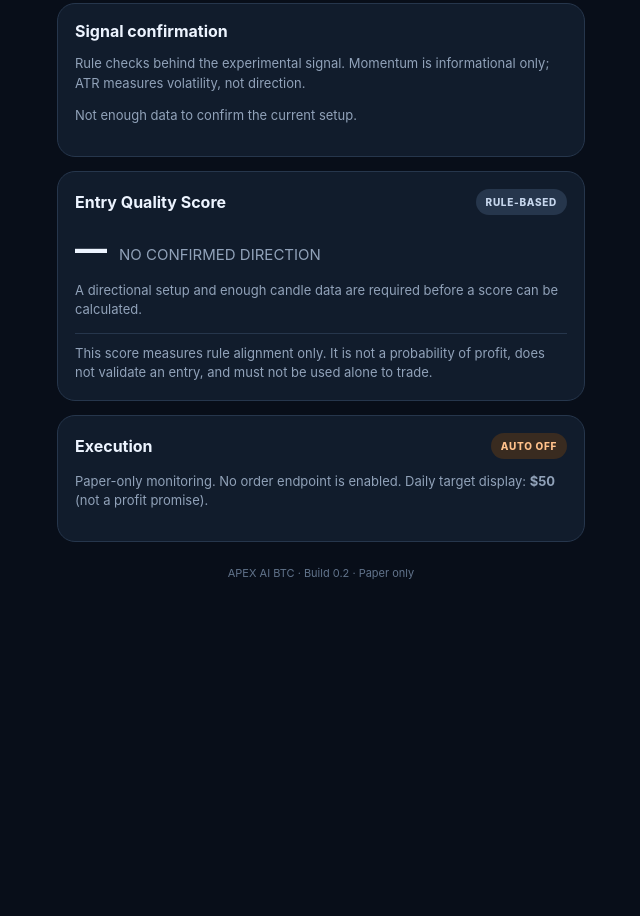
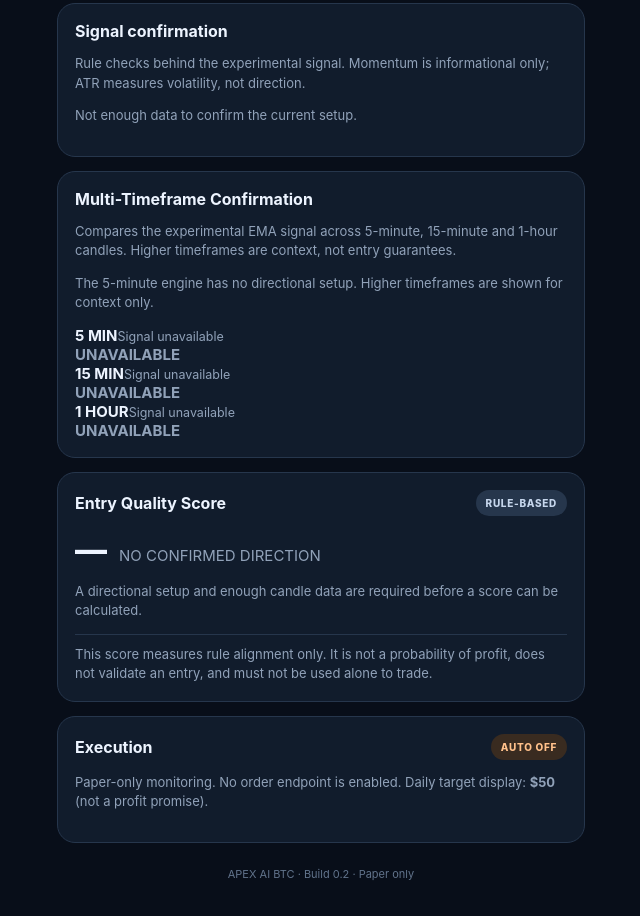
Before and after one commit to maxmek2/-APEX-AI-BTC-PWA, a plain HTML site: page frontend/index.html in a window 1280 px wide. Shown: the part 757-1673 px from the top of the page, without its empty margins (319-959 px from the left). Before the commit the page ends 1372 px from the top, so only its background shows below. Drawn offline with Linux system fonts and the light colour scheme; no server answers.

Commit message:
Add multi-timeframe confirmation panel

```diff
--- a/frontend/index.html
+++ b/frontend/index.html
@@ -6,6 +6,7 @@
 <section class="metrics"><article class="panel"><span class="muted">Account equity</span><strong id="equity">$—</strong><small>Alpaca paper</small></article><article class="panel"><span class="muted">Buying power</span><strong id="buying">$—</strong><small>Available funds</small></article></section>
 <section class="panel"><div class="between"><h2>Experimental AI signal</h2><span class="tag neutral">5 MIN</span></div><h3 id="signal-value">WAITING</h3><p id="signal-detail" class="muted">EMA trend and ATR volatility diagnostics.</p><small id="signal-time" class="muted"></small><p class="muted">Research signal only. Not backtested or approved for execution.</p></section>
 <section class="panel"><h2>Signal confirmation</h2><p class="muted">Rule checks behind the experimental signal. Momentum is informational only; ATR measures volatility, not direction.</p><div id="signal-checks"><p class="muted">Waiting for signal data…</p></div></section>
+<section class="panel"><h2>Multi-Timeframe Confirmation</h2><p class="muted">Compares the experimental EMA signal across 5-minute, 15-minute and 1-hour candles. Higher timeframes are context, not entry guarantees.</p><p id="mtf-summary" class="muted">Checking higher timeframes…</p><div id="mtf-checks"><p class="muted">Loading timeframe signals…</p></div></section>
 <section class="panel"><div class="between"><h2>Entry Quality Score</h2><span class="tag neutral">RULE-BASED</span></div><div class="score-heading"><strong id="entry-score">—</strong><span id="entry-quality-label" class="muted">Waiting for signal</span></div><p id="entry-quality-detail" class="muted">A directional setup is required before scoring.</p><div id="entry-quality-checks"></div><p class="muted score-note">This score measures rule alignment only. It is not a probability of profit, does not validate an entry, and must not be used alone to trade.</p></section>
 <section class="panel"><div class="between"><h2>Execution</h2><span class="tag off">AUTO OFF</span></div><p class="muted">Paper-only monitoring. No order endpoint is enabled. Daily target display: <b>$50</b> (not a profit promise).</p></section>
 <footer>APEX AI BTC · Build 0.2 · Paper only</footer></main><script src="./app.js"></script></body></html>
```
